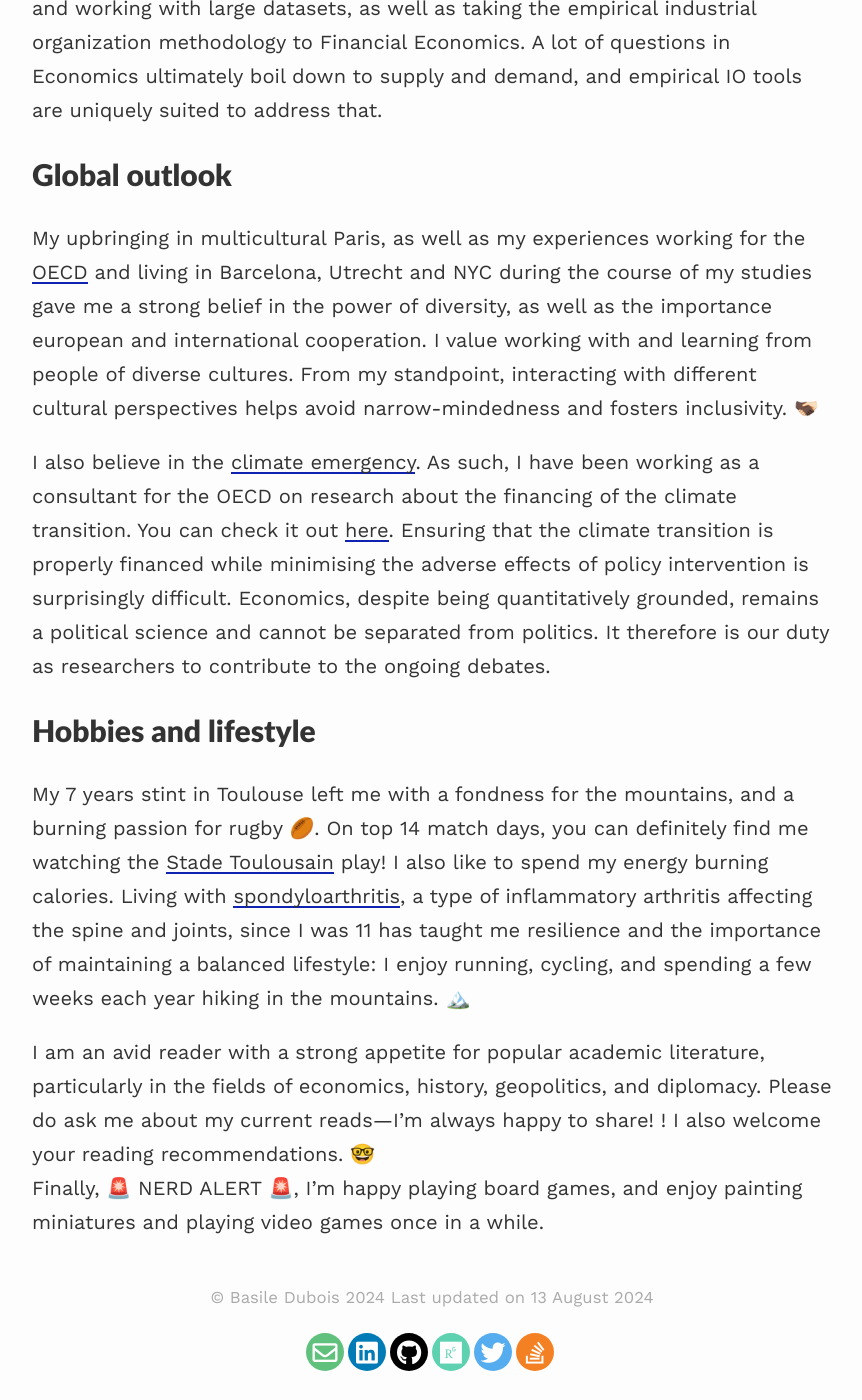
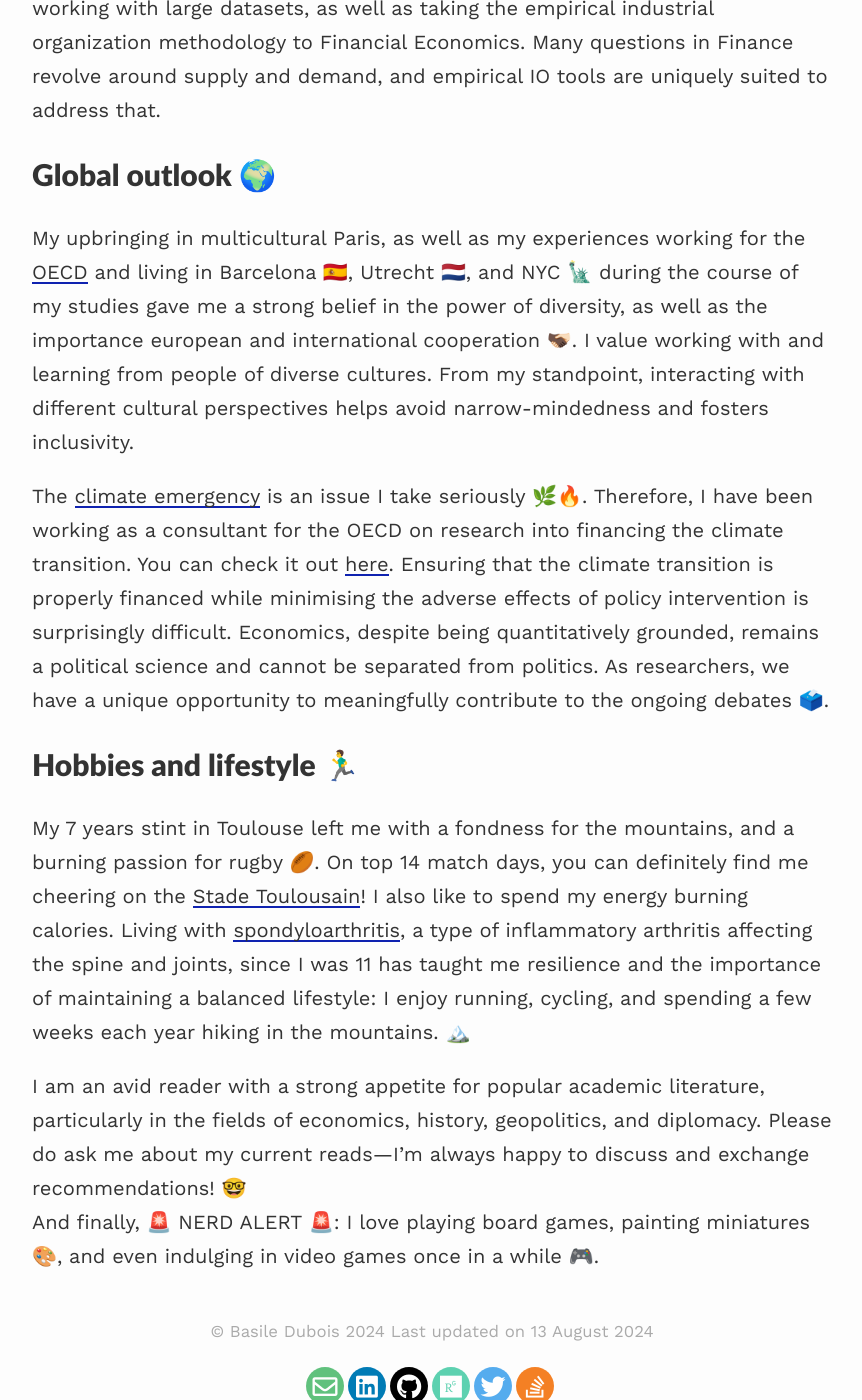
Before and after one commit to BasileDubois/BasileDubois.github.io, a Jekyll site: the page built from AboutMe.md, in a window 1280 px wide and 1400 px high, scrolled down 813 px. Shown: the whole window, without its empty margins (208-1070 px from the left). Built offline with Jekyll 4.4.1, drawn with Linux system fonts in a browser that asks for light colours; nearby versions of some CDN libraries; before the commit the page ends 2188 px from its top, so only the background shows below that; some of the changed text lies outside the part shown.

```diff
--- a/AboutMe.md
+++ b/AboutMe.md
@@ -1,6 +1,6 @@
 ---
 layout: post
-title: About me
+title: About me 🙋🏻‍♂️
 description: Learn who I am as a person
 permalink: /AboutMe/
 
@@ -15,30 +15,30 @@ permalink: /AboutMe/
 
 
 
-I am a {{YearsSince}} years old, **staunchly Parisian** financial economist. I am currently pursuing a PhD at [Toulouse School of Economics](https://www.tse-fr.eu){:target="_blank"}. 🎓 \
+I am a {{YearsSince}} years old, staunchly Parisian financial economist. I am currently pursuing a PhD at [Toulouse School of Economics](https://www.tse-fr.eu){:target="_blank"} 🎓.  \
 I was invited as a visiting officer of research at [Columbia University Business School](https://business.columbia.edu/){:target="_blank"} during the fall semester of 2022. \
-Before that, I obtained a dual-degree undergrad in  Economics and Mathematics at [Université Panthéon-Assas](https://assas-universite.fr/fr){:target="blank} and [Sorbonne Université](https://sciences.sorbonne-universite.fr){:target="blank}, and a joint Economics and Applied Mathematics masters from [Sciences Po](https://www.sciencespo.fr/department-economics/){:target="blank} and the [Erasmus Mundus quantitative economics program](https://master-economics-qem.eu){:target="blank}. 📚
+Before that, I obtained a dual-degree undergrad in  Economics and Mathematics at [Université Panthéon-Assas](https://assas-universite.fr/fr){:target="blank} and [Sorbonne Université](https://sciences.sorbonne-universite.fr){:target="blank}, and a joint Economics and Applied Mathematics masters from [Sciences Po](https://www.sciencespo.fr/department-economics/){:target="blank} and the [Erasmus Mundus quantitative economics program](https://master-economics-qem.eu){:target="blank} 📚.
 
-Research philosophy
+Research philosophy 🔍
 ------------
 
 I like to take an empirical look at policy questions by combining insights from economic theory and the opinion of practitioners. Bridging the gap between practitioners' beliefs and economic theory predictions often leads to interesting, policy-relevant research.
 
-During the course of my PhD in Toulouse, I have developed an expertise building and working with large datasets, as well as taking the empirical industrial organization methodology to Financial Economics. A lot of questions in Economics ultimately boil down to supply and demand, and empirical IO tools are uniquely suited to address that.
+Throughout my PhD in Toulouse, I have developed an expertise building and working with large datasets, as well as taking the empirical industrial organization methodology to Financial Economics. Many questions in  Finance revolve around supply and demand, and empirical IO tools are uniquely suited to address that.
 
 
-Global outlook
+Global outlook 🌍
 ---------
 
-My upbringing in multicultural Paris, as well as my experiences working for the [OECD](https://www.oecd.org/en.html){:target="blank} and living in Barcelona, Utrecht and NYC during the course of my studies gave me a strong belief in the power of diversity, as well as the importance european and international cooperation. I value working with and learning from people of diverse cultures. From my standpoint, interacting with different cultural perspectives helps avoid narrow-mindedness and fosters inclusivity.  🫱🏿‍🫲🏻
+My upbringing in multicultural Paris, as well as my experiences working for the [OECD](https://www.oecd.org/en.html){:target="blank} and living in Barcelona 🇪🇸, Utrecht 🇳🇱, and NYC 🗽 during the course of my studies gave me a strong belief in the power of diversity, as well as the importance european and international cooperation 🫱🏿‍🫲🏻. I value working with and learning from people of diverse cultures. From my standpoint, interacting with different cultural perspectives helps avoid narrow-mindedness and fosters inclusivity.
 
-I also believe in the [climate emergency](https://www.unep.org/facts-about-climate-emergency){:target="blank}. As such, I have been working as a consultant for the OECD on research about the financing of the climate transition. You can check it out [here](){:target="blank}. Ensuring that the climate transition is properly financed while minimising the adverse effects of policy intervention is surprisingly difficult. Economics, despite being quantitatively grounded, remains a political science and cannot be separated from politics. It therefore is our duty as researchers to contribute to the ongoing debates.
+The [climate emergency](https://www.unep.org/facts-about-climate-emergency){:target="blank} is an issue I take seriously 🌿🔥. Therefore, I have been working as a consultant for the OECD on research into financing the climate transition. You can check it out [here](){:target="blank}. Ensuring that the climate transition is properly financed while minimising the adverse effects of policy intervention is surprisingly difficult. Economics, despite being quantitatively grounded, remains a political science and cannot be separated from politics. As researchers,  we have a unique opportunity to meaningfully contribute to the ongoing debates 🗳️.
 
-Hobbies and lifestyle
+Hobbies and lifestyle 🏃‍♂️
 --------
 
-My 7 years stint in Toulouse left me with a fondness for the mountains, and a burning passion for rugby 🏉. On top 14 match days, you can definitely find me watching the [Stade Toulousain](https://www.stadetoulousain.fr/){:target="blank} play!
+My 7 years stint in Toulouse left me with a fondness for the mountains, and a burning passion for rugby 🏉. On top 14 match days, you can definitely find me cheering on the [Stade Toulousain](https://www.stadetoulousain.fr/){:target="blank}!
 I also like to spend my energy burning calories. Living with [spondyloarthritis](https://rheumatology.org/patients/spondyloarthritis){:target="blank}, a type of inflammatory arthritis affecting the spine and joints, since I was 11 has taught me resilience and the importance of maintaining a balanced lifestyle: I enjoy running, cycling, and spending a few weeks each year hiking in the mountains. 🏔️
 
-I am an avid reader with a strong appetite for popular academic literature, particularly in the fields of economics, history, geopolitics, and diplomacy. Please do ask me about my current reads—I'm always happy to share! ! I also welcome your reading recommendations. 🤓 \
-Finally, 🚨 NERD ALERT 🚨, I'm happy playing board games, and enjoy painting miniatures and playing video games once in a while.
+I am an avid reader with a strong appetite for popular academic literature, particularly in the fields of economics, history, geopolitics, and diplomacy. Please do ask me about my current reads—I'm always happy to discuss and exchange recommendations! 🤓 \
+And finally, 🚨 NERD ALERT 🚨: I love playing board games, painting miniatures 🎨, and even indulging in video games once in a while 🎮.
```
Also changed, not shown: _projects/5-ResearchStatement.md (+5 -4 lines), 1 other file.
